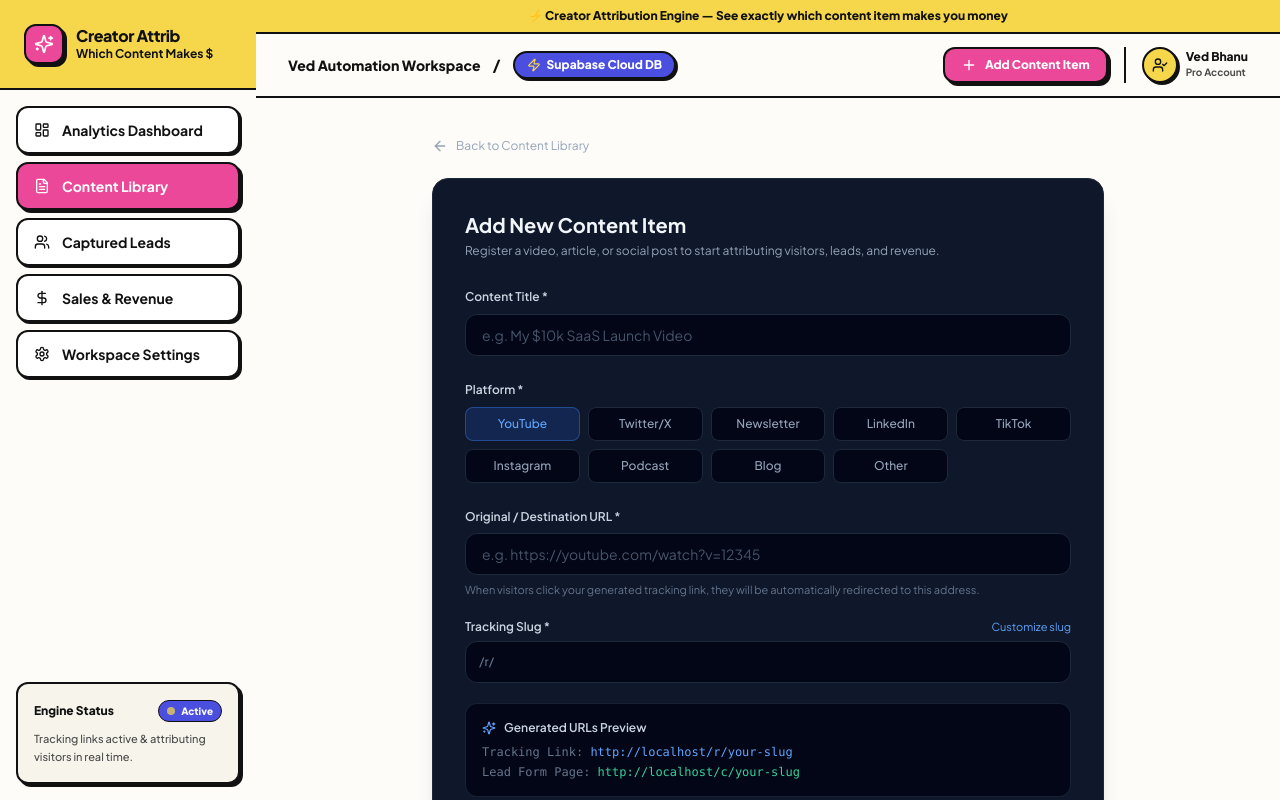
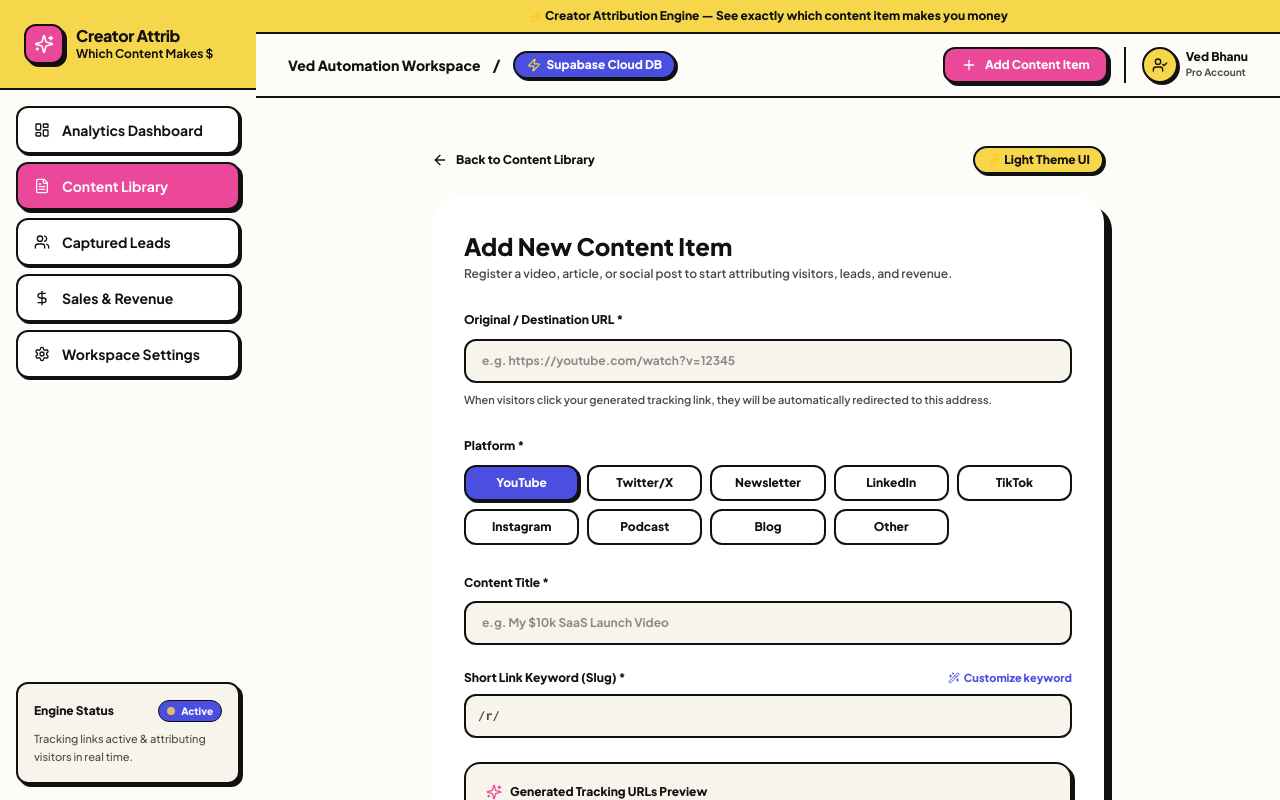
Before and after one commit to Vedbhanu/creator-attribution-dashboard, a Next.js app: page /content/new in a window 1280 px wide. Shown: the top 800 px of the page. Built offline with nearby package versions, Linux system fonts and the light colour scheme; no server answers.

Commit message:
Redesign /content/new modal to Light Neo-Brutalist theme with smart URL auto-detection

```diff
--- a/src/components/content/content-form.tsx
+++ b/src/components/content/content-form.tsx
@@ -3,7 +3,8 @@
 import { useState, useEffect } from 'react';
 import { useRouter } from 'next/navigation';
 import { PlatformType } from '@/types/database';
-import { Link2, Sparkles, ArrowLeft, Check, AlertCircle } from 'lucide-react';
+import { Link2, Sparkles, ArrowLeft, Check, AlertCircle, Wand2 } from 'lucide-react';
+import { getAppDomain } from '@/lib/utils';
 
 const PLATFORMS: PlatformType[] = [
   'YouTube',
@@ -26,15 +27,31 @@ export function ContentForm() {
   const [isCustomSlug, setIsCustomSlug] = useState(false);
   const [isSubmitting, setIsSubmitting] = useState(false);
   const [error, setError] = useState<string | null>(null);
-  const [origin, setOrigin] = useState('');
+  const [domain, setDomain] = useState('');
 
   useEffect(() => {
-    if (typeof window !== 'undefined') {
-      setOrigin(window.location.origin);
-    }
+    setDomain(getAppDomain());
   }, []);
 
-  // Auto-generate tracking slug from platform prefix + title slug
+  // Auto-detect platform & slug from URL input
+  const handleUrlChange = (newUrl: string) => {
+    setUrl(newUrl);
+
+    // Auto-detect platform from URL domain
+    if (newUrl.includes('youtube.com') || newUrl.includes('youtu.be')) {
+      setPlatform('YouTube');
+    } else if (newUrl.includes('twitter.com') || newUrl.includes('x.com')) {
+      setPlatform('Twitter/X');
+    } else if (newUrl.includes('linkedin.com')) {
+      setPlatform('LinkedIn');
+    } else if (newUrl.includes('tiktok.com')) {
+      setPlatform('TikTok');
+    } else if (newUrl.includes('substack.com')) {
+      setPlatform('Newsletter');
+    }
+  };
+
+  // Auto-generate tracking slug from title slug
   useEffect(() => {
     if (!isCustomSlug && title) {
       const platformPrefix = platform.toLowerCase().replace(/[^a-z0-9]/g, '').substring(0, 2);
@@ -75,59 +92,66 @@ export function ContentForm() {
   };
 
   return (
-    <div className="max-w-2xl mx-auto space-y-6">
+    <div className="max-w-2xl mx-auto space-y-6 py-2">
       <div className="flex items-center justify-between">
         <button
           onClick={() => router.back()}
-          className="inline-flex items-center gap-2 text-xs text-slate-400 hover:text-slate-200 transition-colors"
+          className="inline-flex items-center gap-2 text-xs font-extrabold text-[#111111] hover:text-[#EC4899] transition-colors"
         >
           <ArrowLeft className="w-4 h-4" />
           Back to Content Library
         </button>
+
+        <span className="text-xs font-black px-3 py-1 rounded-full bg-[#F6D74C] text-[#111111] border-2 border-[#111111] shadow-[2px_2px_0px_#111111]">
+          ⚡ Light Theme UI
+        </span>
       </div>
 
-      <div className="p-8 rounded-2xl bg-slate-900 border border-slate-800 shadow-xl space-y-6">
+      <div className="p-8 rounded-3xl bg-white border-3 border-[#111111] shadow-[8px_8px_0px_#111111] space-y-6">
         <div>
-          <h2 className="text-xl font-bold text-slate-100">Add New Content Item</h2>
-          <p className="text-xs text-slate-400 mt-1">
+          <h2 className="text-2xl font-black text-[#111111]">Add New Content Item</h2>
+          <p className="text-xs font-semibold text-[#4B4B4B] mt-1">
             Register a video, article, or social post to start attributing visitors, leads, and revenue.
           </p>
         </div>
 
         {error && (
-          <div className="p-4 rounded-xl bg-rose-500/10 border border-rose-500/20 text-rose-400 text-xs flex items-center gap-3">
-            <AlertCircle className="w-5 h-5 flex-shrink-0" />
+          <div className="p-4 rounded-xl bg-rose-100 border-2 border-[#111111] text-[#111111] text-xs font-bold flex items-center gap-3 shadow-[3px_3px_0px_#111111]">
+            <AlertCircle className="w-5 h-5 text-rose-600 flex-shrink-0" />
             <span>{error}</span>
           </div>
         )}
 
-        <form onSubmit={handleSubmit} className="space-y-5">
-          {/* Content Title */}
-          <div className="space-y-1.5">
-            <label className="text-xs font-semibold text-slate-300">Content Title *</label>
+        <form onSubmit={handleSubmit} className="space-y-6">
+          {/* Target Destination URL */}
+          <div className="space-y-2">
+            <label className="text-xs font-extrabold text-[#111111]">Original / Destination URL *</label>
             <input
-              type="text"
+              type="url"
               required
-              placeholder="e.g. My $10k SaaS Launch Video"
-              value={title}
-              onChange={(e) => setTitle(e.target.value)}
-              className="w-full px-4 py-2.5 rounded-xl bg-slate-950 border border-slate-800 text-slate-100 text-sm focus:outline-none focus:border-blue-500 transition-colors placeholder:text-slate-600"
+              placeholder="e.g. https://youtube.com/watch?v=12345"
+              value={url}
+              onChange={(e) => handleUrlChange(e.target.value)}
+              className="w-full px-4 py-3 rounded-xl bg-[#F7F4EC] border-2 border-[#111111] text-[#111111] text-xs font-bold focus:outline-none focus:bg-white transition-all placeholder:text-[#8A8A8A]"
             />
+            <p className="text-[11px] text-[#4B4B4B] font-semibold">
+              When visitors click your generated tracking link, they will be automatically redirected to this address.
+            </p>
           </div>
 
           {/* Platform Selector */}
-          <div className="space-y-1.5">
-            <label className="text-xs font-semibold text-slate-300">Platform *</label>
+          <div className="space-y-2">
+            <label className="text-xs font-extrabold text-[#111111]">Platform *</label>
             <div className="grid grid-cols-3 sm:grid-cols-5 gap-2">
               {PLATFORMS.map((p) => (
                 <button
                   key={p}
                   type="button"
                   onClick={() => setPlatform(p)}
-                  className={`py-2 px-3 rounded-lg text-xs font-medium border transition-all ${
+                  className={`py-2 px-3 rounded-xl text-xs font-extrabold border-2 border-[#111111] transition-all ${
                     platform === p
-                      ? 'bg-blue-600/20 text-blue-400 border-blue-500/40 shadow-sm'
-                      : 'bg-slate-950 text-slate-400 border-slate-800 hover:border-slate-700 hover:text-slate-300'
+                      ? 'bg-[#4A4FE0] text-white shadow-[2px_2px_0px_#111111]'
+                      : 'bg-white text-[#111111] hover:bg-[#F7F4EC]'
                   }`}
                 >
                   {p}
@@ -136,36 +160,34 @@ export function ContentForm() {
             </div>
           </div>
 
-          {/* Target Destination URL */}
-          <div className="space-y-1.5">
-            <label className="text-xs font-semibold text-slate-300">Original / Destination URL *</label>
+          {/* Content Title */}
+          <div className="space-y-2">
+            <label className="text-xs font-extrabold text-[#111111]">Content Title *</label>
             <input
-              type="url"
+              type="text"
               required
-              placeholder="e.g. https://youtube.com/watch?v=12345"
-              value={url}
-              onChange={(e) => setUrl(e.target.value)}
-              className="w-full px-4 py-2.5 rounded-xl bg-slate-950 border border-slate-800 text-slate-100 text-sm focus:outline-none focus:border-blue-500 transition-colors placeholder:text-slate-600"
+              placeholder="e.g. My $10k SaaS Launch Video"
+              value={title}
+              onChange={(e) => setTitle(e.target.value)}
+              className="w-full px-4 py-3 rounded-xl bg-[#F7F4EC] border-2 border-[#111111] text-[#111111] text-xs font-bold focus:outline-none focus:bg-white transition-all placeholder:text-[#8A8A8A]"
             />
-            <p className="text-[11px] text-slate-500">
-              When visitors click your generated tracking link, they will be automatically redirected to this address.
-            </p>
           </div>
 
           {/* Tracking Slug */}
-          <div className="space-y-1.5">
+          <div className="space-y-2">
             <div className="flex items-center justify-between">
-              <label className="text-xs font-semibold text-slate-300">Tracking Slug *</label>
+              <label className="text-xs font-extrabold text-[#111111]">Short Link Keyword (Slug) *</label>
               <button
                 type="button"
                 onClick={() => setIsCustomSlug(!isCustomSlug)}
-                className="text-[11px] text-blue-400 hover:underline"
+                className="text-[11px] font-black text-[#4A4FE0] hover:underline flex items-center gap-1"
               >
-                {isCustomSlug ? 'Auto-generate from title' : 'Customize slug'}
+                <Wand2 className="w-3 h-3" />
+                {isCustomSlug ? 'Auto-generate from title' : 'Customize keyword'}
               </button>
             </div>
             <div className="relative flex items-center">
-              <span className="absolute left-3.5 text-xs font-medium text-slate-500">/r/</span>
+              <span className="absolute left-3.5 text-xs font-mono font-bold text-[#4B4B4B]">/r/</span>
               <input
                 type="text"
                 required
@@ -174,25 +196,25 @@ export function ContentForm() {
                   setIsCustomSlug(true);
                   setTrackingSlug(e.target.value.toLowerCase().replace(/[^a-z0-9-]/g, '-'));
                 }}
-                className="w-full pl-9 pr-4 py-2.5 rounded-xl bg-slate-950 border border-slate-800 text-blue-400 text-sm font-mono focus:outline-none focus:border-blue-500 transition-colors"
+                className="w-full pl-9 pr-4 py-3 rounded-xl bg-[#F7F4EC] border-2 border-[#111111] text-[#4A4FE0] text-xs font-mono font-bold focus:outline-none focus:bg-white transition-all"
               />
             </div>
           </div>
 
           {/* Generated URLs Live Preview Box */}
-          <div className="p-4 rounded-xl bg-slate-950 border border-slate-800/80 space-y-2">
-            <div className="flex items-center gap-2 text-xs font-semibold text-slate-300">
-              <Sparkles className="w-3.5 h-3.5 text-blue-400" />
-              Generated URLs Preview
+          <div className="p-5 rounded-2xl bg-[#F7F4EC] border-2 border-[#111111] space-y-3 shadow-[3px_3px_0px_#111111]">
+            <div className="flex items-center gap-2 text-xs font-extrabold text-[#111111]">
+              <Sparkles className="w-4 h-4 text-[#EC4899]" />
+              Generated Tracking URLs Preview
             </div>
-            <div className="space-y-1 text-xs font-mono text-slate-400">
-              <p>
-                <span className="text-slate-500">Tracking Link: </span>
-                <span className="text-blue-400">{origin || 'http://localhost:3000'}/r/{trackingSlug || 'your-slug'}</span>
+            <div className="space-y-1.5 text-xs font-mono font-bold">
+              <p className="truncate">
+                <span className="text-[#4B4B4B]">Short Tracking Link: </span>
+                <span className="text-[#4A4FE0]">{domain}/r/{trackingSlug || 'your-slug'}</span>
               </p>
-              <p>
-                <span className="text-slate-500">Lead Form Page: </span>
-                <span className="text-emerald-400">{origin || 'http://localhost:3000'}/c/{trackingSlug || 'your-slug'}</span>
+              <p className="truncate">
+                <span className="text-[#4B4B4B]">Hosted Lead Form: </span>
+                <span className="text-[#EC4899]">{domain}/c/{trackingSlug || 'your-slug'}</span>
               </p>
             </div>
           </div>
@@ -201,16 +223,16 @@ export function ContentForm() {
             <button
               type="button"
               onClick={() => router.back()}
-              className="px-5 py-2.5 rounded-xl text-xs font-semibold text-slate-400 hover:text-slate-200 transition-colors"
+              className="px-5 py-3 rounded-xl text-xs font-extrabold text-[#111111] hover:bg-[#F7F4EC] border-2 border-[#111111] transition-all"
             >
               Cancel
             </button>
             <button
               type="submit"
               disabled={isSubmitting}
-              className="px-6 py-2.5 rounded-xl text-xs font-semibold bg-blue-600 hover:bg-blue-500 text-white transition-all shadow-md shadow-blue-600/20 disabled:opacity-50"
+              className="px-6 py-3 rounded-xl text-xs font-extrabold bg-[#EC4899] hover:bg-[#D6317C] text-white border-2 border-[#111111] shadow-[3px_3px_0px_#111111] active:translate-x-[1px] active:translate-y-[1px] active:shadow-[1px_1px_0px_#111111] transition-all disabled:opacity-50"
             >
-              {isSubmitting ? 'Saving...' : 'Save Content Item'}
+              {isSubmitting ? 'Saving Link...' : 'Save & Generate Links →'}
             </button>
           </div>
         </form>
```
Also changed, not shown: live_e2e_test.js (added, +159 -0 lines).
